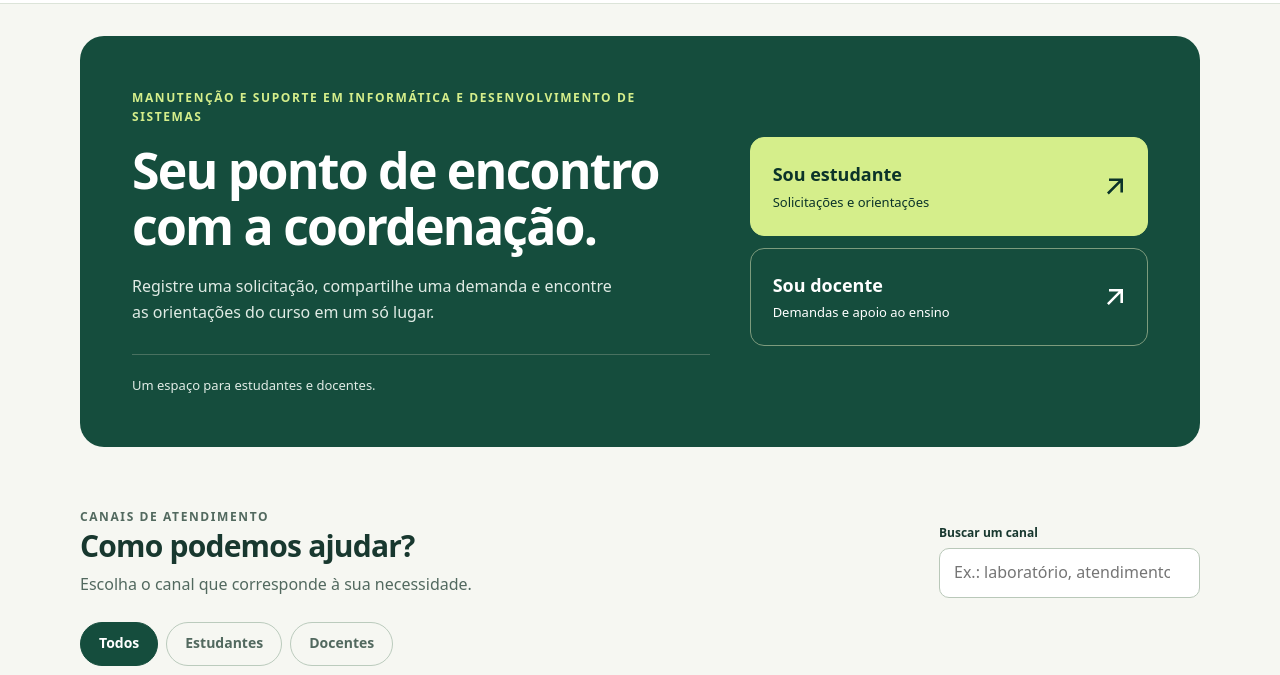
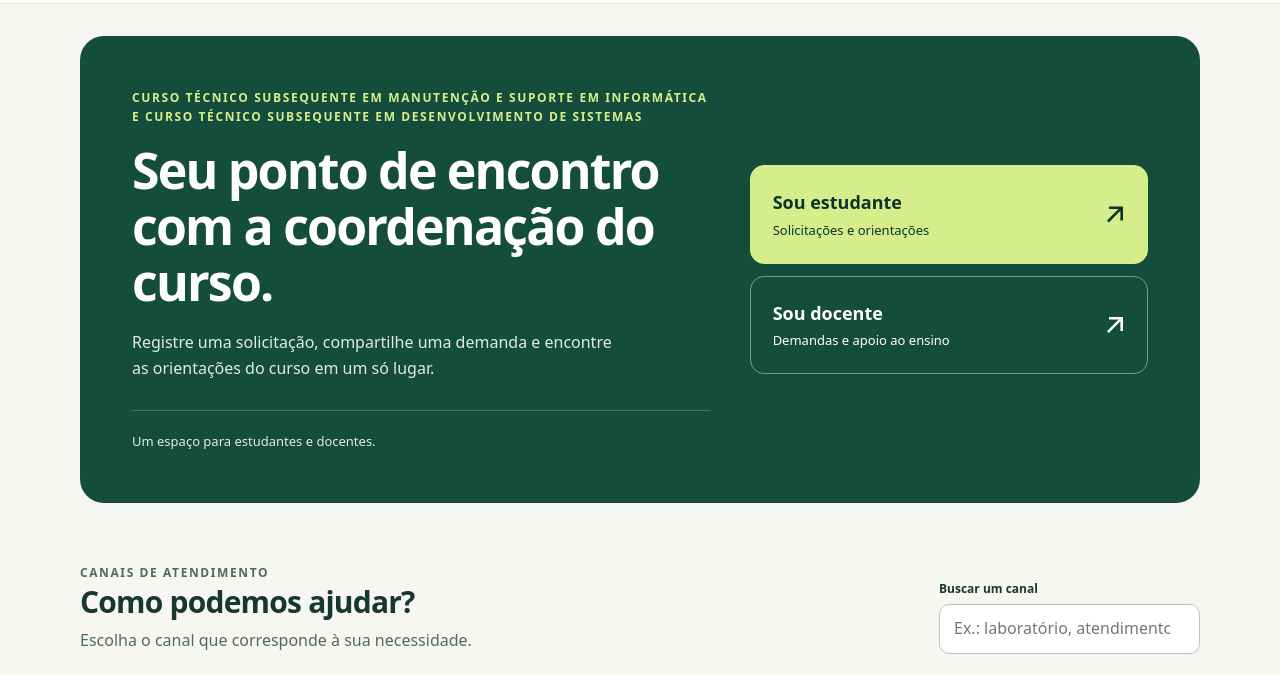
Before and after one commit to luanabto/Central-do-Curso_Subsequente, a plain HTML site: page index.html in a window 1280 px wide. Shown: the part 89-764 px from the top of the page. Drawn offline with Linux system fonts and the light colour scheme.

Commit message:
Update hero section text in index.html

```diff
--- a/index.html
+++ b/index.html
@@ -156,8 +156,8 @@
     <section class="hero" aria-labelledby="titulo">
       <div class="hero-inner">
         <div>
-          <p class="eyebrow">Manutenção e Suporte em Informática e Desenvolvimento de Sistemas</p>
-          <h1 id="titulo">Seu ponto de encontro<br>com a coordenação.</h1>
+          <p class="eyebrow"> Curso Técnico Subsequente em Manutenção e Suporte em Informática e Curso Técnico Subsequente em  Desenvolvimento de Sistemas</p>
+          <h1 id="titulo">Seu ponto de encontro<br>com a coordenação do curso.</h1>
           <p class="hero-description">Registre uma solicitação, compartilhe uma demanda e encontre as orientações do curso em um só lugar.</p>
           <div class="hero-label">Um espaço para estudantes e docentes.</div>
         </div>
```
